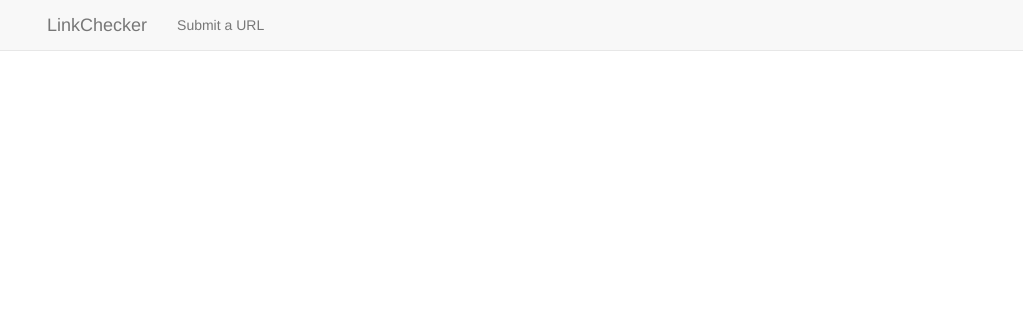
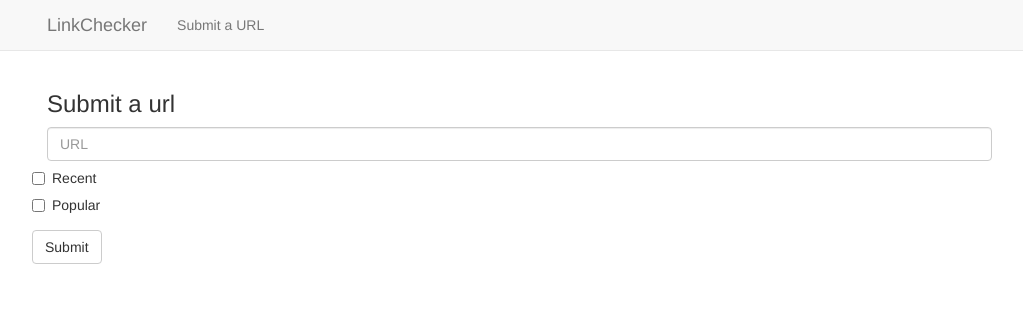
Before and after one commit to Kiran-Kowda/linkchecker, a Flask app: page / in a window 1280 px wide. Shown: the top 311 px of the page, without its empty margins (23-1046 px from the left). Run offline with Flask 2, Linux system fonts and the light colour scheme; some libraries are stand-ins or nearby versions.

Commit message:
added index template

```diff
--- a/linkchecker.py
+++ b/linkchecker.py
@@ -1,5 +1,6 @@
 from flask import Flask
 from flask import render_template
+import storytracker
 
 application = Flask(__name__)
 application.debug = True
@@ -8,3 +9,11 @@ application.config['PORT'] = 5000
 @application.route('/', methods=['GET'])
 def index():
     return render_template('index.html')
+
+
+@application.route('/result', methods=['POST'])
+def result():
+	u = request.form['url']
+	url = storytracker.archive(u)
+	links = [h for h in url.hyperlinks if 'wikipedia' in h.href]
+	return render_template('index.html', links=links)
--- a/templates/index.html
+++ b/templates/index.html
@@ -19,15 +19,38 @@
               <li><a href="/">Submit a URL</a></li>
             </ul>
 
-
-
         </div>
     </nav>
 
 
 	<div class="container">
-
-
+    <h3>Submit a url</h3>
+  <form class="form-horizontal" role="form" method="post" action="/result">
+    <div class="form-group">
+      <div class="col-sm-10">
+        <input type="url" class="form-control" id="url" placeholder="URL" name="url">
+      </div>
+    <div>
+    <div class="form-group">
+      <div class="col-sm-10">
+        <div class="checkbox">
+          <label>
+            <input type="checkbox" name="result_type" value="recent"> Recent
+          </label>
+        </div>
+        <div class="checkbox">
+          <label>
+            <input type="checkbox" name="result_type" value="popular"> Popular
+          </label>
+        </div>
+      </div>
+    </div>
+    <div class="form-group">
+      <div class="col-sm-10">
+        <button type="submit" class="btn btn-default">Submit</button>
+      </div>
+    </div>
+  </form>
 	</div>
   </body>
 </html>
```
